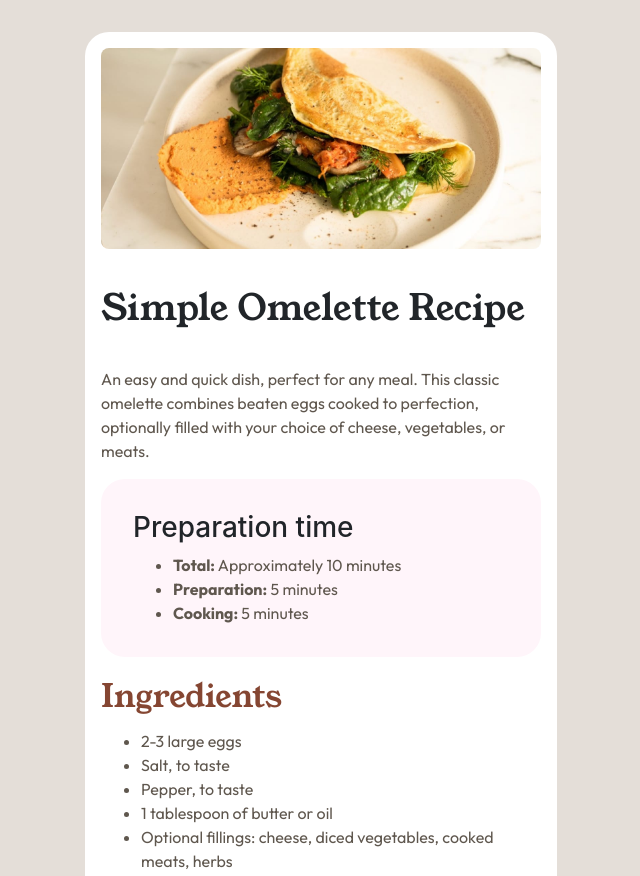
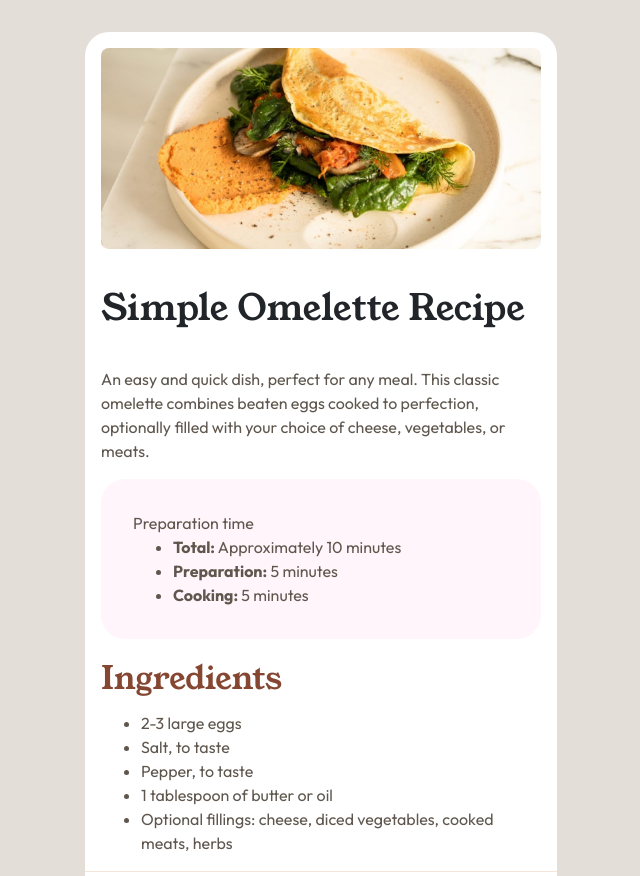
Before and after one commit to Taresta/Recipe-Page, a plain HTML site: page index.html in a window 1280 px wide. Shown: the top 876 px of the page, without its empty margins (319-959 px from the left). Drawn offline with nearby package versions, Linux system fonts and the light colour scheme.

Commit message:
Change h3 to p for preparation section title

```diff
--- a/index.html
+++ b/index.html
@@ -29,7 +29,7 @@
         to perfection, optionally filled with your choice of cheese, vegetables, or meats.
       </p>
       <section class="preparation-time mx-3">
-        <h3>Preparation time</h3>
+        <p>Preparation time</p>
         <ul>
           <li><strong>Total:</strong> Approximately 10 minutes</li>
           <li><strong>Preparation:</strong> 5 minutes</li>
```
